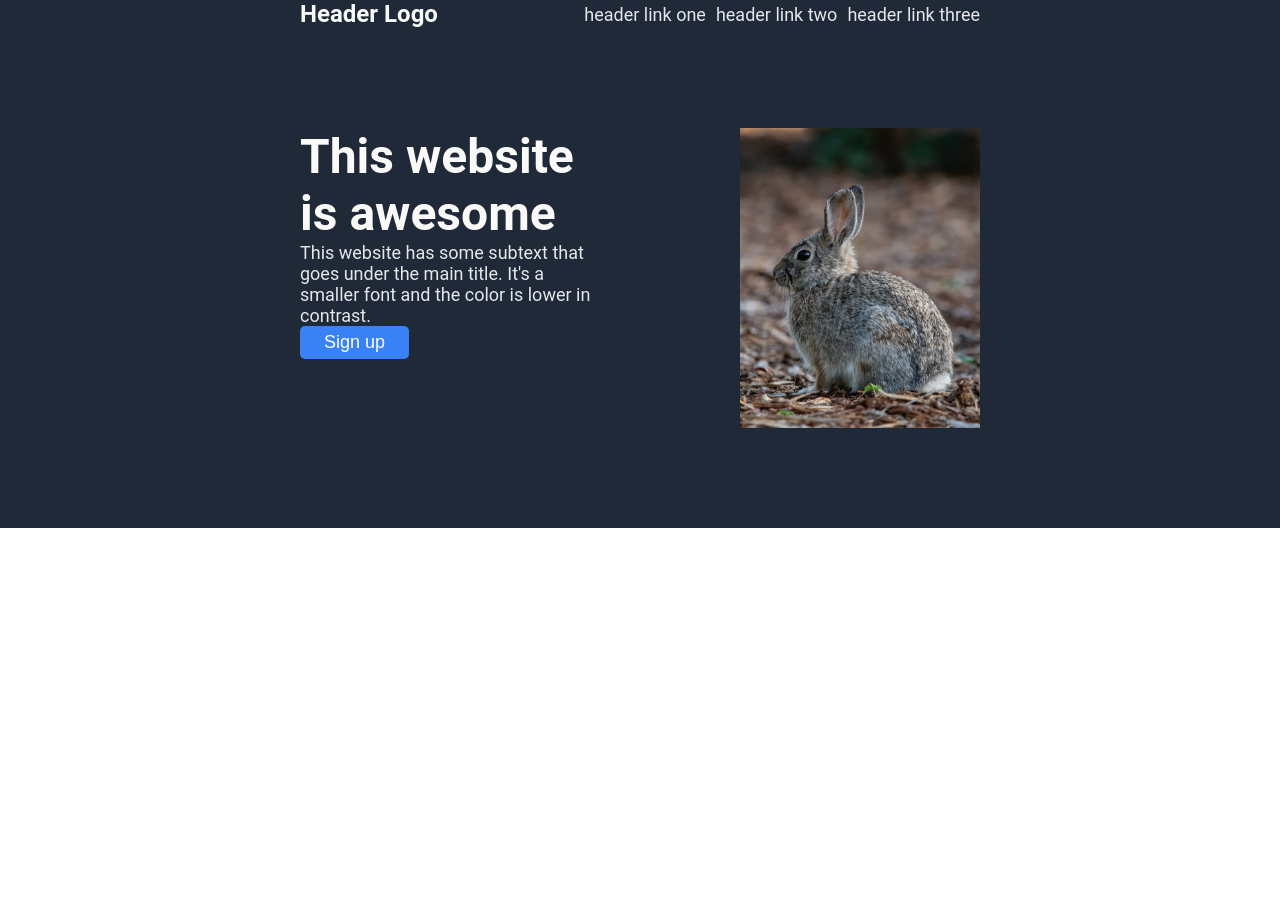
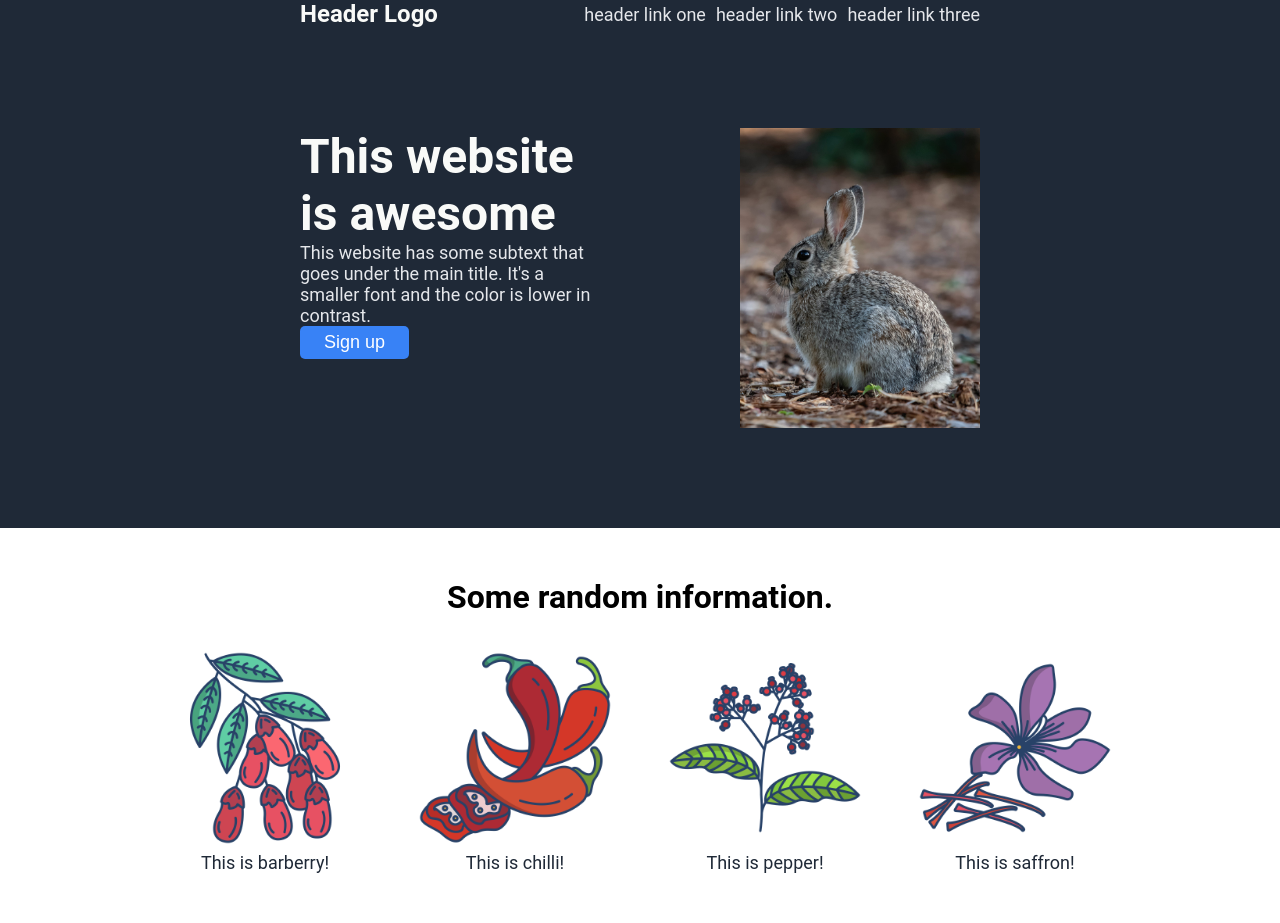
Before and after one commit to mmrupard/Landing-Page, a plain HTML site: page index.html in a window 1280 px wide. Before the commit the page ends 800 px from the top, so only its background shows below. Drawn offline with Linux system fonts and the light colour scheme.

Commit message:
Add information section about flowers to the landing page

```diff
--- a/index.html
+++ b/index.html
@@ -29,5 +29,27 @@
         <img class="rabbit-image" src="images/pexels-frank-cone-2285996.jpg" />
       </div>
     </div>
+
+    <div class="info-block">
+      <div class="title">Some random information.</div>
+      <div class="tiles">
+        <div class="info">
+          <img src="images/barberry.png" alt="barberry" />
+          <div class="text">This is barberry!</div>
+        </div>
+        <div class="info">
+          <img src="images/chilli.png" alt="chilli" />
+          <div class="text">This is chilli!</div>
+        </div>
+        <div class="info">
+          <img src="images/pepper.png" alt="pepper" />
+          <div class="text">This is pepper!</div>
+        </div>
+        <div class="info">
+          <img src="images/saffron.png" alt="saffron" />
+          <div class="text">This is saffron!</div>
+        </div>
+      </div>
+    </div>
   </body>
 </html>
--- a/styles.css
+++ b/styles.css
@@ -66,3 +66,33 @@ body {
   height: 300px;
   width: auto;
 }
+
+.info-block {
+  display: flex;
+  flex-direction: column;
+  align-items: center;
+  padding: 50px;
+}
+
+.title {
+  font-size: 32px;
+  font-weight: bold;
+  margin-bottom: 32px;
+}
+
+.tiles {
+  display: flex;
+  justify-content: center;
+  gap: 50px;
+  text-align: center;
+}
+
+.text {
+  font-size: 18px;
+  color: #1F2937;
+}
+
+img {
+  height: 200px;
+  width: 200px;
+}
```
Also changed, not shown: images/barberry.png (added), images/chilli.png (added), images/pepper.png (added), images/saffron.png (added).
